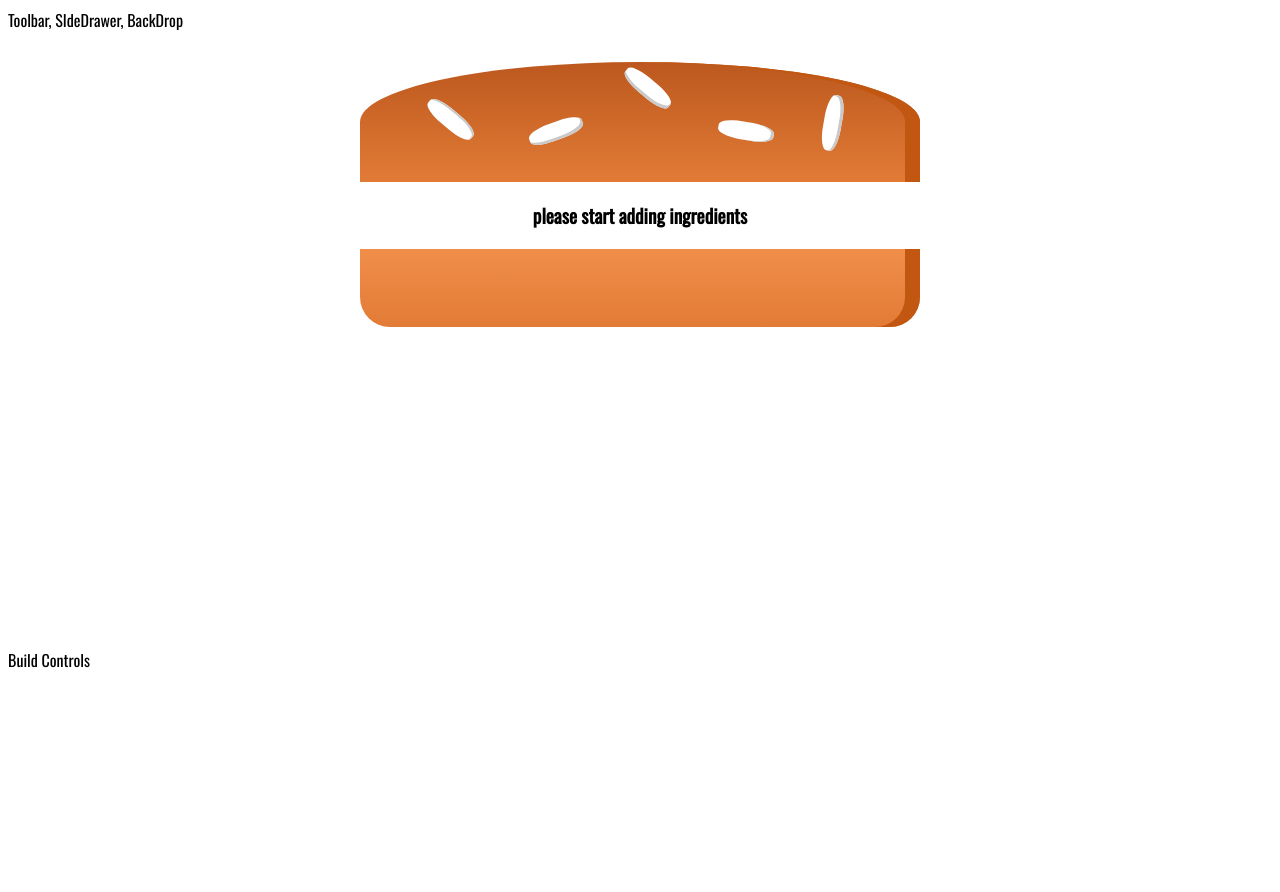
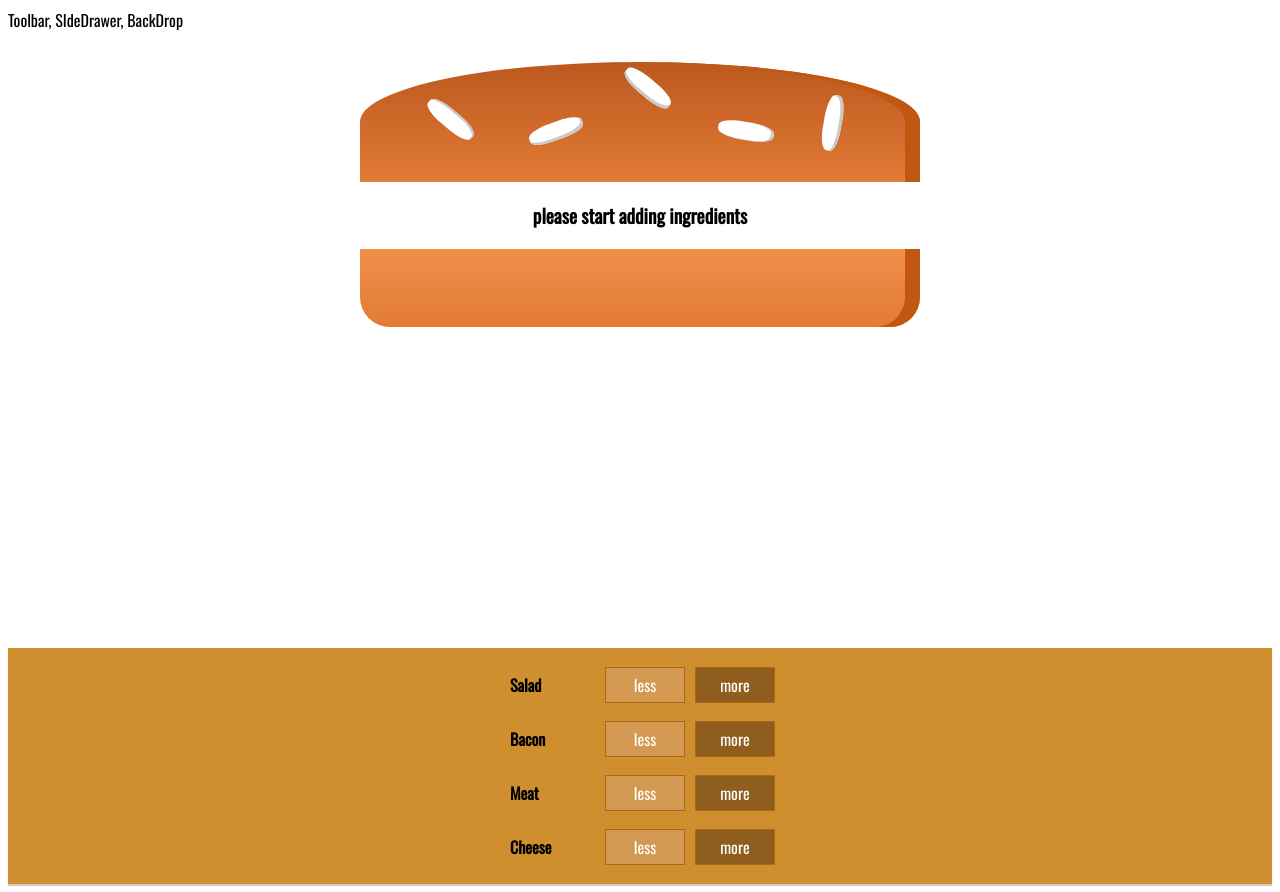
Before and after one commit to shah-rahul/burger, a React (Create React App) app: page / in a window 1280 px wide. Before the commit the page ends 800 px from the top, so only its background shows below. Built offline with nearby package versions, Linux system fonts and the light colour scheme.

Commit message:
lecture no 121

```diff
--- /dev/null
+++ b/src/components/Burger/BuildControls/BuildControl/BuildControl.css
@@ -0,0 +1,57 @@
+.BuildControl {
+    display: flex;
+    justify-content: space-between;
+    align-items: center;
+    margin: 5px 0;
+}
+
+.BuildControl button {
+    display: block;
+    font: inherit;
+    padding: 5px;
+    margin: 0 5px;
+    width: 80px;
+    border: 1px solid #AA6817;
+    cursor: pointer;
+    outline: none;
+}
+
+
+.BuildControl button:disabled {
+    background-color: #AC9980;
+    border: 1px solid #7E7365;
+    color: #ccc;
+    cursor: default;
+}
+
+.BuildControl button:hover:disabled {
+    background-color: #AC9980;
+    color: #ccc;
+    cursor: not-allowed;
+}
+
+.Label {
+    padding: 10px;
+    font-weight: bold;
+    width: 80px;
+}
+
+.BuildControl .Less {
+    background-color: #D39952;
+    color: white;
+}
+
+.BuildControl .More {
+    background-color: #8F5E1E;
+    color: white;
+}
+
+.BuildControl .Less:hover, .BuildControl .Less:active {
+    background-color: #DAA972;
+    color: white;
+}
+
+.BuildControl .More:hover,.BuildControl .More:active {
+    background-color: #99703F;
+    color: white;
+}
--- /dev/null
+++ b/src/components/Burger/BuildControls/BuildControl/BuildControl.js
@@ -0,0 +1,11 @@
+import React from 'react';
+import './BuildControl.css';
+
+const buildControl = (props) => (
+  <div className='BuildControl'>
+    <div className='Label'>{props.label}</div>
+    <button className='Less'>less</button>
+    <button className='More'>more</button>
+  </div>
+);
+export default buildControl;
--- /dev/null
+++ b/src/components/Burger/BuildControls/BuildControls.css
@@ -0,0 +1,51 @@
+.BuildControls {
+    width: 100%;
+    background-color: #CF8F2E;
+    display: flex;
+    flex-flow: column;
+    align-items: center;
+    box-shadow: 0 2px 1px #ccc;
+    margin: auto;
+    padding: 10px 0;
+}
+
+.OrderButton {
+    background-color: #DAD735;
+    outline: none;
+    cursor: pointer;
+    border: 1px solid #966909;
+    color: #966909;
+    font-family: inherit;
+    font-size: 1.2em;
+    padding: 15px 30px;
+    box-shadow: 2px 2px 2px #966909;
+}
+
+.OrderButton:hover, .OrderButton:active {
+    background-color: #A0DB41;
+    border: 1px solid #966909;
+    color: #966909;
+}
+
+.OrderButton:disabled {
+    background-color: #C7C6C6;
+    cursor: not-allowed;
+    border: 1px solid #ccc;
+    color: #888888;
+}
+
+.OrderButton:not(:disabled) {
+    animation: enable 0.3s linear;
+}
+
+@keyframes enable {
+    0% {
+        transform: scale(1);
+    }
+    60% {
+        transform: scale(1.1);
+    }
+    100% {
+        transform: scale(1);
+    }
+}
--- /dev/null
+++ b/src/components/Burger/BuildControls/BuildControls.js
@@ -0,0 +1,16 @@
+import React from 'react';
+import './BuildControls.css';
+import BuildControl from './BuildControl/BuildControl'
+const controls = [
+  { label: 'Salad', type: 'salad' },
+  { label: 'Bacon', type: 'bacon' },
+  { label: 'Meat', type: 'meat' },
+  { label: 'Cheese', type: 'cheese' },
+];
+const buildControls = (props) => <div className='BuildControls'>{
+    controls.map((ctrl)=> (
+        <BuildControl key={ctrl.label} label={ctrl.label}/>
+    ))
+
+}</div>;
+export default buildControls;
--- a/src/containers/BurgerBuilder/BurgerBuilder.js
+++ b/src/containers/BurgerBuilder/BurgerBuilder.js
@@ -1,6 +1,7 @@
 import React, { Component } from 'react';
 import Aux from '../../hoc/Auxx';
 import Burger from '../../components/Burger/Burger';
+import BuildControls from '../../components/Burger/BuildControls/BuildControls';
 class BurgerBuilder extends Component {
   state = {
     ingredients: {
@@ -14,7 +15,7 @@
     return (
       <Aux>
         <Burger ingredients={this.state.ingredients} />
-        <div>Build Controls</div>
+        <BuildControls />
       </Aux>
     );
   }
```
Also changed, not shown: 1 other file (tests, documents, lock files or other folders).
